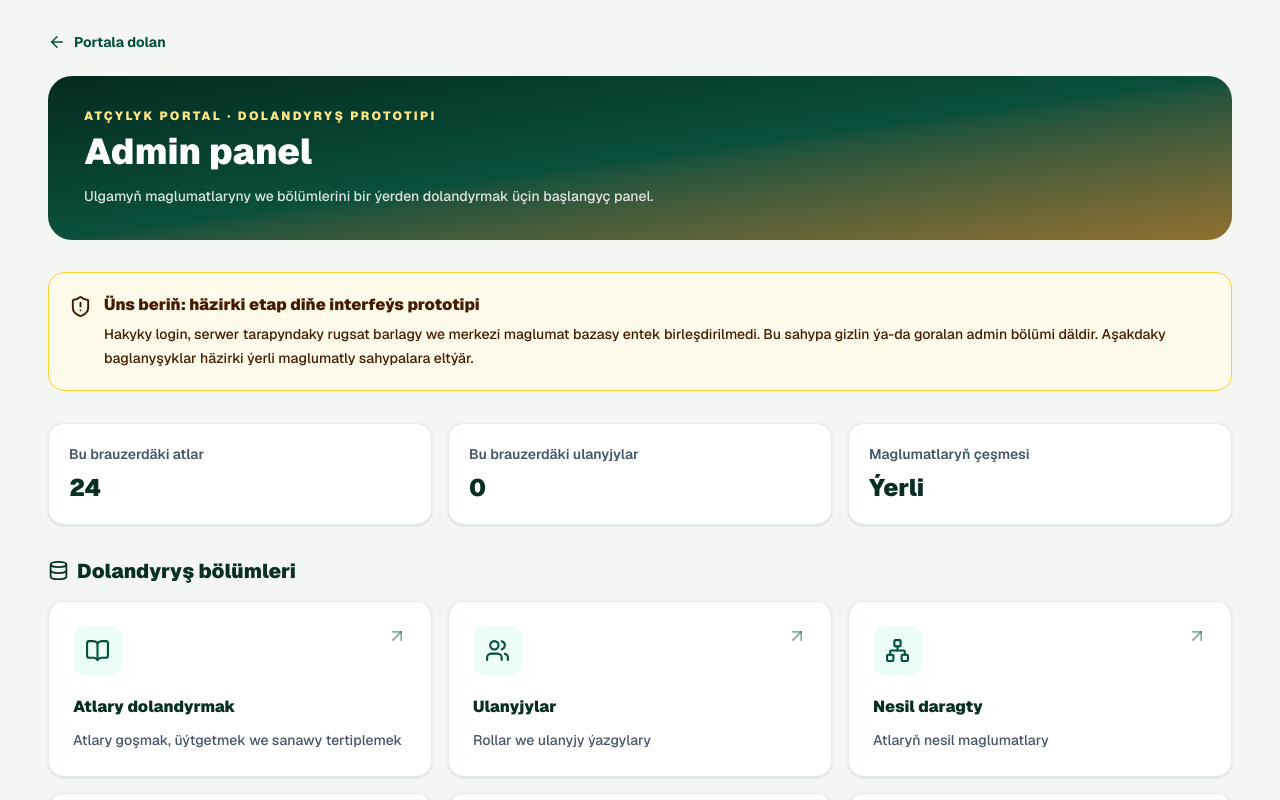
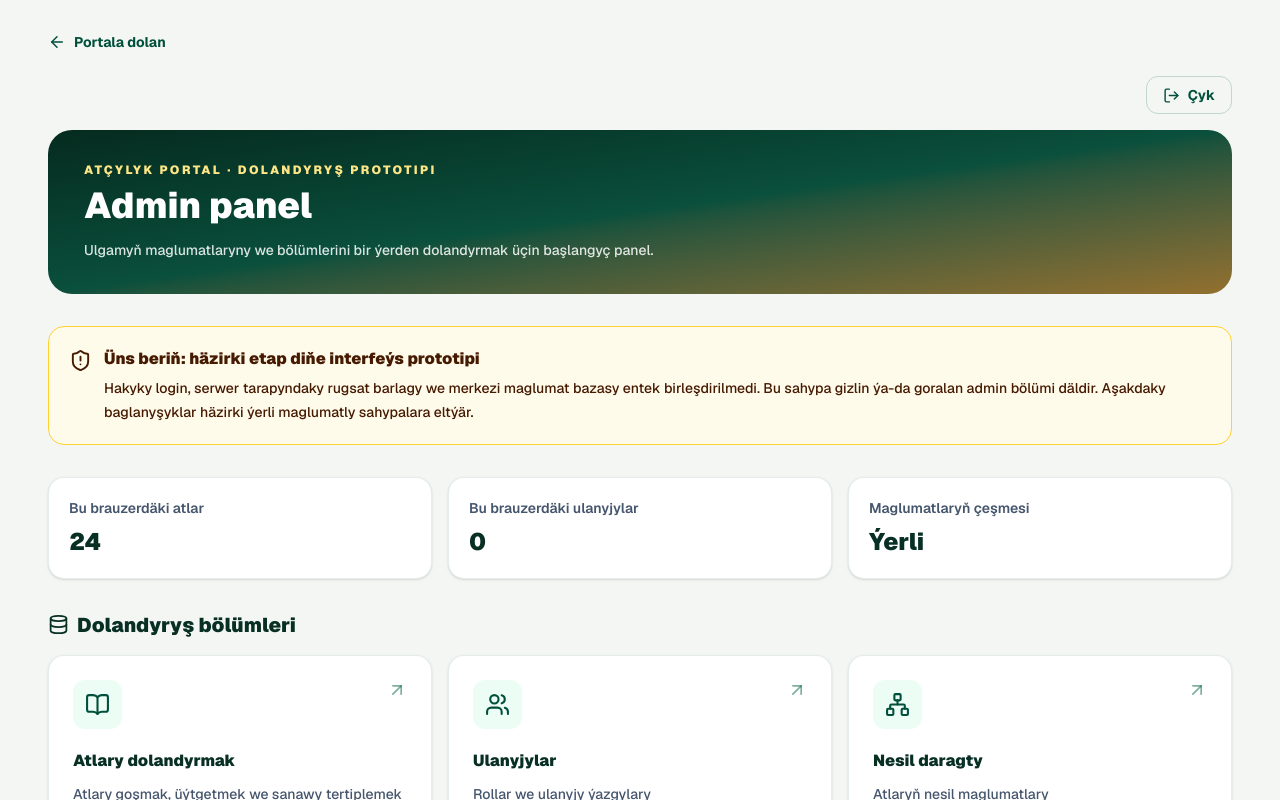
Before and after one commit to Stoun05/horse-portal-v2, a Next.js app: page /admin in a window 1280 px wide. Shown: the top 800 px of the page. Built offline with nearby package versions, Linux system fonts and the light colour scheme.

Commit message:
feat(admin): provide admin session logout control

```diff
--- a/app/admin/page.tsx
+++ b/app/admin/page.tsx
@@ -1,6 +1,7 @@
 "use client";
 
 import Link from "next/link";
+import AdminLogout from "../../components/AdminLogout";
 import { useEffect, useState } from "react";
 import { ArrowLeft, ArrowUpRight, Database, FileText, HeartPulse, Images, Network, Settings, ShieldAlert, Users, BookOpen } from "lucide-react";
 import { HORSE_STORAGE_KEY, initialHorses, mergeHorseDefaults, type Horse } from "../../lib/horses";
@@ -42,6 +43,7 @@ export default function AdminPage() {
         <Link href="/" className="mb-6 inline-flex items-center gap-2 text-sm font-bold text-emerald-900 hover:underline">
           <ArrowLeft size={18} /> Portala dolan
         </Link>
+        <div className="mb-4 flex justify-end"><AdminLogout /></div>
         <header className="mb-8 overflow-hidden rounded-3xl bg-gradient-to-br from-[#052b1f] via-[#0a503c] to-[#92702e] px-6 py-8 text-white sm:px-9">
           <p className="mb-2 text-xs font-black uppercase tracking-[0.2em] text-amber-200">Atçylyk portal · Dolandyryş prototipi</p>
           <h1 className="text-3xl font-black sm:text-4xl">Admin panel</h1>
```
